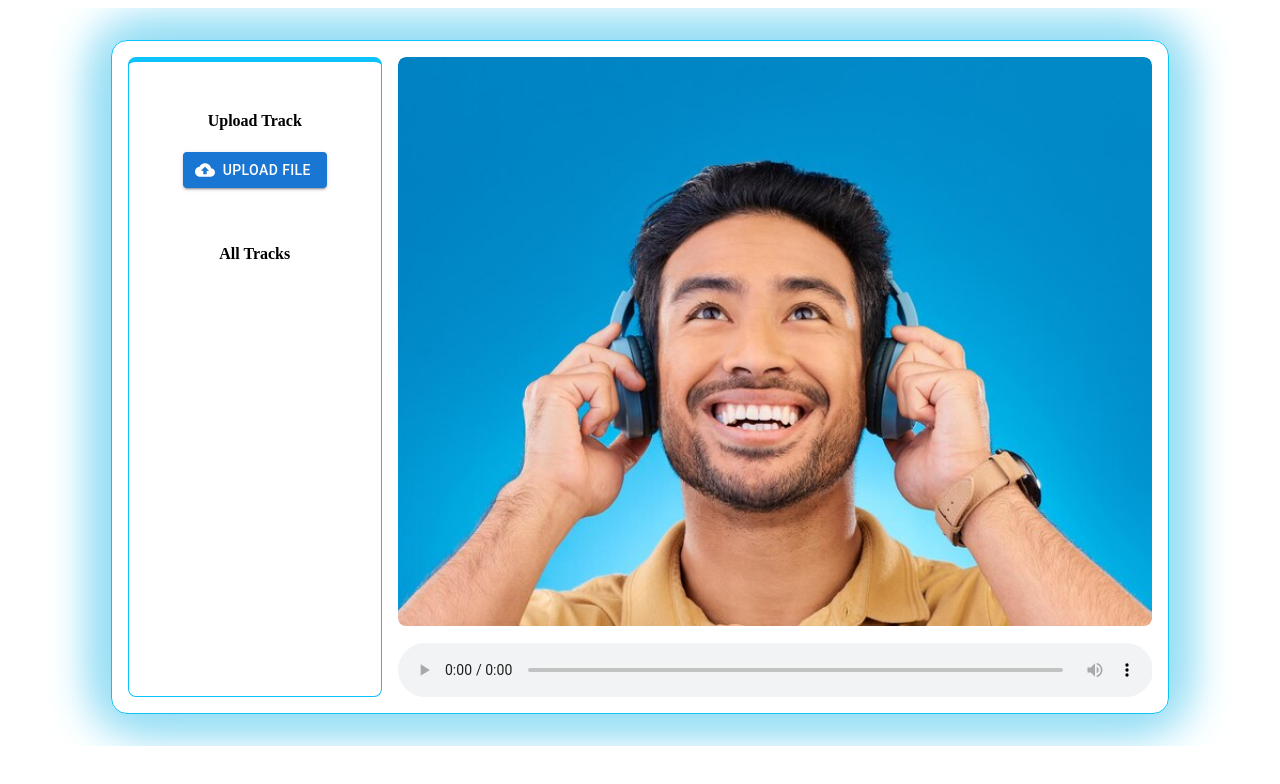
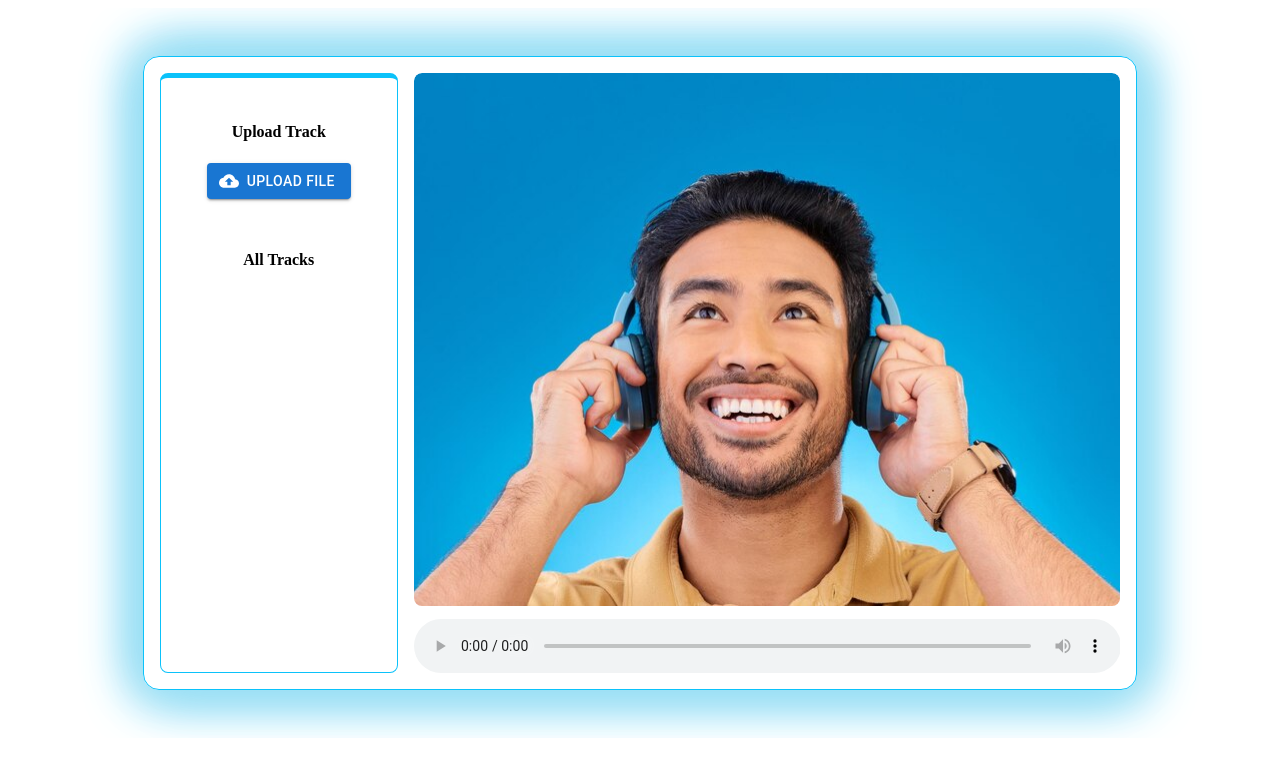
Before and after one commit to Subham7769/Player-IoTReady-, a React (Create React App) app: page / in a window 1280 px wide. Shown: the top 784 px of the page. Built offline with nearby package versions, Linux system fonts and the light colour scheme.

Commit message:
updated UI

```diff
--- a/src/Components/Player/Player.css
+++ b/src/Components/Player/Player.css
@@ -1,3 +1,8 @@
+#root{
+    display: flex;
+    justify-content: center;
+    align-items: center;
+}
 .playerBody {
     display: flex;
     justify-content: center;
@@ -5,9 +10,9 @@
     border: 1px solid #0bc2fa;
     border-radius: 1rem;
     padding: 1rem;
-    width: 80vw;
-    height: 80vh;
-    margin: 2rem;
+    width: 75vw;
+    height: 75vh;
+    margin: 3rem;
     box-shadow: 10px 10px 50px #99dff5,
                 -10px 10px 50px #99dff5,
                 10px -10px 50px #99dff5,
```
